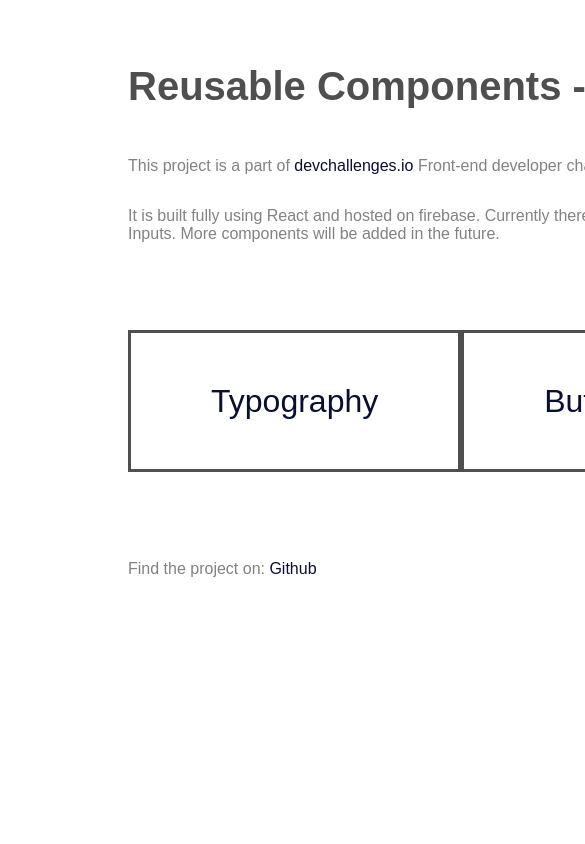
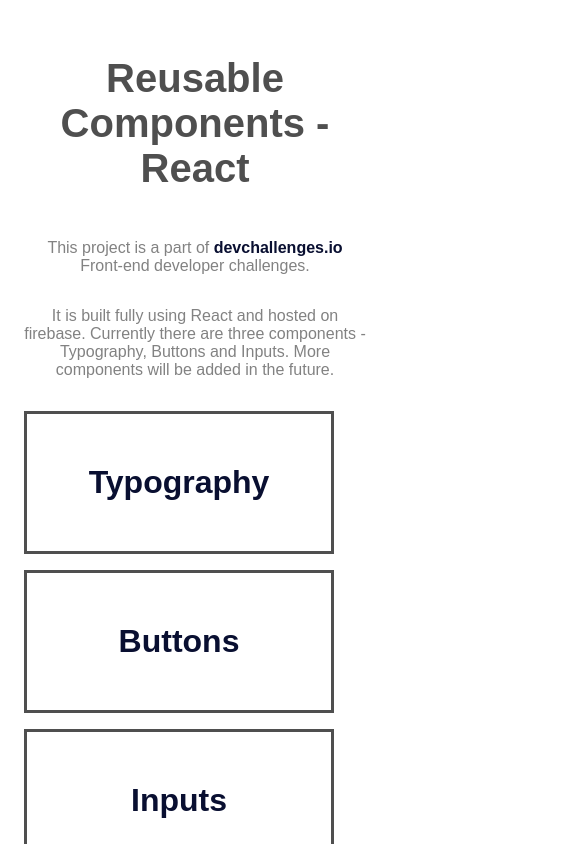
Before and after one commit to tahmid-ul/react-reusable-ui-components, a React (Create React App) app: page / in a window 390 px wide. Shown: the top 844 px of the page, 585 px wide, since content can reach past the window. Built offline with nearby package versions, Linux system fonts and the light colour scheme.

Commit message:
made homepage, buttons component, typography mobile responsive

```diff
--- a/src/App.css
+++ b/src/App.css
@@ -2,17 +2,18 @@
   max-width: 100%;
   margin: 0 auto;
   display: flex;
+  height: 100vh;
 }
 
 .App__contents {
-  flex: 1;
-  padding: 4rem 8rem 0rem 8rem;
+  padding: 4rem 8rem 0rem 6rem;
+  flex-grow: 1;
+  overflow-y: scroll;
 }
 
 .Sidebar {
   background: #fafbfd;
   padding: 1rem 4rem;
-  height: 100vh;
 }
 
 .Sidebar ul {
@@ -35,7 +36,8 @@
   color: #f7542e;
 }
 
-.Sidebar ul li a {
+.Sidebar ul li a,
+.sidebar__footer a {
   font-weight: bold;
   font-size: 18px;
   line-height: 20px;
@@ -48,8 +50,19 @@
   color: #090f31;
 }
 
-@media only screen and (max-width: 600px) {
+.sidebar__footer {
+  color: #828282;
+  margin-top: 2rem;
+  position: absolute;
+  bottom: 20px;
+}
+
+@media only screen and (max-width: 800px) {
   .Sidebar {
     display: none;
   }
+  .App__contents {
+    padding: 3.5rem 1.5rem 0 1.5rem;
+    text-align: center;
+  }
 }
--- a/src/App.js
+++ b/src/App.js
@@ -54,6 +54,17 @@ function App() {
               <Link to="/inputs">Inputs</Link>
             </li>
           </ul>
+
+          <div className="sidebar__footer">
+            Find the project on:{" "}
+            <a
+              href="https://github.com/tahmid-ul/react-reusable-ui-components"
+              target="_blank"
+              rel="noreferrer"
+            >
+              Github
+            </a>
+          </div>
         </div>
 
         <div className="App__contents">
--- a/src/components/Button/ButtonUI.css
+++ b/src/components/Button/ButtonUI.css
@@ -20,7 +20,6 @@
 .button__label {
   display: block;
   font-family: "Ubuntu Mono", monospace;
-
   font-size: 12px;
 }
 
@@ -156,3 +155,12 @@ button:disabled:hover {
 .button__disableShadow {
   box-shadow: none;
 }
+
+@media (max-width: 800px) {
+  .button__wrap {
+    width: 100%;
+  }
+  .button__default {
+    margin: 1rem auto;
+  }
+}
--- a/src/components/Footer.css
+++ b/src/components/Footer.css
@@ -1,6 +1,6 @@
 .footer {
   font-family: Montserrat;
-  padding: 2rem 0rem 1rem;
+  padding: 3rem 0rem 1rem;
 }
 
 .footer__credits {
@@ -12,9 +12,15 @@
   margin-bottom: 2rem;
 }
 
-.footer__credits a {
+.footer__credits a,
+.footer__copyright a {
   color: #828282;
   text-decoration: none;
+}
+
+.footer__credits a:hover,
+.footer__copyright a:hover {
+  color: #090f31;
 }
 
 .footer__copyright {
--- a/src/components/Footer.js
+++ b/src/components/Footer.js
@@ -14,7 +14,13 @@ function Footer(params) {
         </a>
       </span>
       <span className="footer__copyright">
-        Tahmid ul karim @ DevChallenges.io
+        <a href="https://github.com/tahmid-ul" target="_blank" rel="noreferrer">
+          Tahmid ul karim
+        </a>{" "}
+        @{" "}
+        <a href="https://devchallenges.io/" target="_blank" rel="noreferrer">
+          devchallenges.io
+        </a>
       </span>
     </div>
   );
--- a/src/components/Input/InputUI.css
+++ b/src/components/Input/InputUI.css
@@ -32,6 +32,7 @@
 .input__description {
   font-style: normal;
   font-weight: normal;
+  font-family: "Ubuntu Mono", monospace;
   font-size: 12px;
   line-height: 12px;
   margin-bottom: 16px;
@@ -39,6 +40,7 @@
 
 .input__label {
   font-style: normal;
+  font-family: "Ubuntu Mono", monospace;
   font-weight: bold;
   font-size: 12px;
   line-height: 17px;
@@ -129,3 +131,12 @@ input:disabled:hover {
 .input__full_width {
   width: 100%;
 }
+
+@media only screen and (max-width: 800px) {
+  .input__wrap {
+    width: 100%;
+  }
+  .end__icon {
+    right: 55px;
+  }
+}
--- a/src/components/Typography/TypographyUI.css
+++ b/src/components/Typography/TypographyUI.css
@@ -53,3 +53,16 @@
 .typography--color-error {
   color: #eb5757;
 }
+
+@media only screen and (max-width: 800px) {
+  .typography--variant-h1 {
+    font-size: 4rem;
+  }
+  .typography--variant-h2 {
+    font-size: 3.5rem;
+  }
+
+  .typography--variant-h3 {
+    font-size: 2.5rem;
+  }
+}
--- a/src/pages/Buttons_page/Buttons.css
+++ b/src/pages/Buttons_page/Buttons.css
@@ -13,3 +13,9 @@
   display: flex;
   margin-bottom: 2rem;
 }
+
+@media (max-width: 800px) {
+  .button__row {
+    flex-direction: column;
+  }
+}
--- a/src/pages/Home_page/Home.css
+++ b/src/pages/Home_page/Home.css
@@ -3,6 +3,12 @@
   font-weight: 700;
   margin-bottom: 3rem;
   color: #4f4f4f;
+}
+
+.home__container a {
+  color: #090f31;
+  text-decoration: none;
+  font-weight: bold;
 }
 
 .home__container p {
@@ -12,9 +18,7 @@
 
 .home__container_components {
   display: flex;
-  justify-content: space-around;
-  align-items: center;
-  height: 30vh;
+  margin-top: 6rem;
 }
 
 .home__container_components li {
@@ -24,7 +28,10 @@
 .home__container_components li a {
   font-size: 2rem;
   border: 3px solid #4f4f4f;
-  padding: 50px 80px;
+  padding: 50px;
+  width: 100%;
+  text-align: center;
+  margin-right: 2rem;
   transition: all 0.5s;
 }
 
@@ -32,12 +39,17 @@
   box-shadow: 2px 2px 10px 5px rgba(0, 0, 0, 0.25);
 }
 
-.home__footer {
-  color: #828282;
-  margin-top: 2rem;
+@media (max-width: 800px) {
+  .home__container_components {
+    flex-direction: column;
+  }
+
+  .home__container_components li {
+    width: auto;
+    margin: 0 0 1rem;
+    display: flex;
+  }
+  .home__container_components {
+    margin-top: 0;
+  }
 }
-
-a {
-  color: #090f31;
-  text-decoration: none;
-}
--- a/src/pages/Home_page/Home.js
+++ b/src/pages/Home_page/Home.js
@@ -9,8 +9,10 @@ function Home() {
       <h1 className="home__header">Reusable Components - React</h1>
       <p className="home__container_subtitle">
         This project is a part of{" "}
-        <Link to="https://devchallenges.io/">devchallenges.io</Link> Front-end
-        developer challenges.
+        <a href="https://devchallenges.io/" target="_blank" rel="noreferrer">
+          devchallenges.io
+        </a>{" "}
+        Front-end developer challenges.
       </p>
       <p>
         It is built fully using React and hosted on firebase. Currently there
@@ -28,16 +30,6 @@ function Home() {
           <Link to="/inputs">Inputs</Link>
         </li>
       </div>
-
-      <div className="home__footer">
-        Find the project on:{" "}
-        <Link
-          to="https://github.com/tahmid-ul/react-reusable-ui-components"
-          target="_blank"
-        >
-          Github
-        </Link>
-      </div>
     </div>
   );
 }
--- a/src/pages/Inputs_page/Inputs.css
+++ b/src/pages/Inputs_page/Inputs.css
@@ -13,3 +13,9 @@
   display: flex;
   margin-bottom: 3rem;
 }
+
+@media only screen and (max-width: 800px) {
+  .input__row {
+    flex-direction: column;
+  }
+}
```
Also changed, not shown: 1 other file (tests, documents, lock files or other folders).
